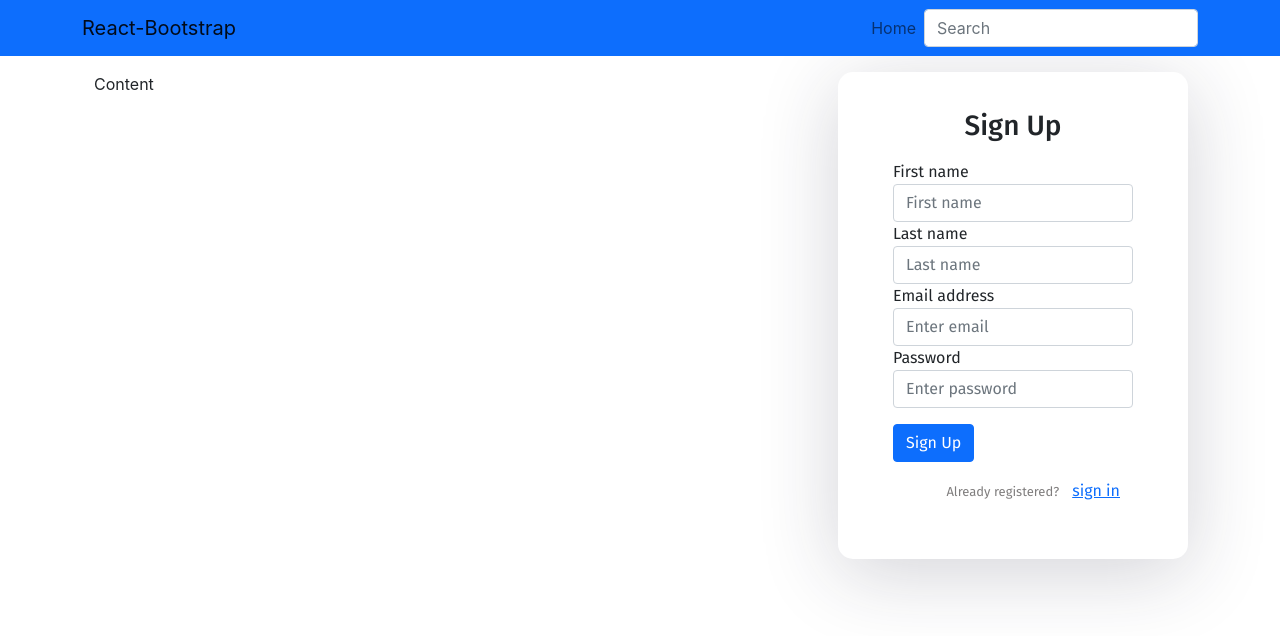
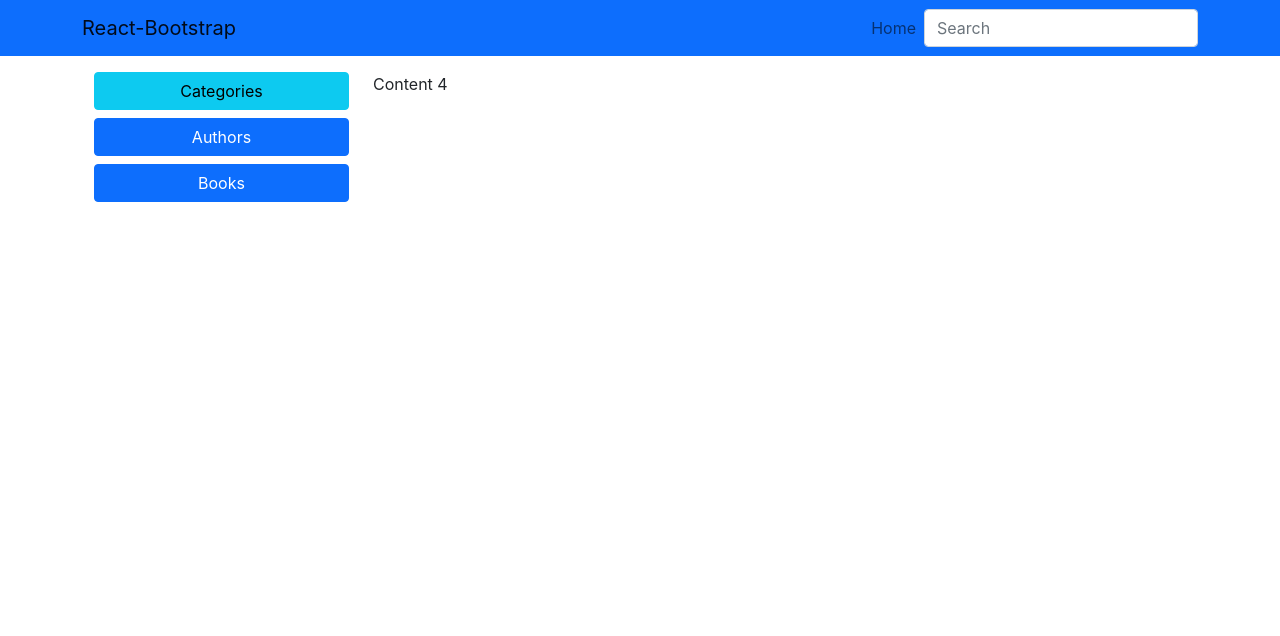
Before and after one commit to ahmedKhaled1995/mern-stack-reactjs, a React (Create React App) app: page /admin in a window 1280 px wide. Before the commit this address led to /. Shown: the top 636 px of the page. Built offline with nearby package versions, Linux system fonts and the light colour scheme.

Commit message:
Added basic admin structure

```diff
--- a/src/App.js
+++ b/src/App.js
@@ -10,6 +10,7 @@ import Logout from "./components/Auth/Logout";
 import Books from "./components/Books/Books";
 
 import './App.css';
+import AdminMain from "./components/Admin/AdminMain";
 
 function App() {
 
@@ -32,9 +33,11 @@ function App() {
         <Container>
           <Switch>
             <Route path="/" render={(props) => <Home handleAuth={handleAuth} {...props} />} exact />
+            <Route path="/admin" component={AdminMain} />
             <Guard>
               <Route path="/books" component={Books} />
               <Route path="/logout" render={(props) => <Logout handleLogout={handleLogout} {...props} />} />
+
             </Guard>
           </Switch>
         </Container>
--- /dev/null
+++ b/src/components/Admin/AdminMain.js
@@ -0,0 +1,45 @@
+import { useState } from "react";
+
+import { Container, Row, Col } from 'react-bootstrap';
+import AdminNav from "./AdminNav";
+
+const AdminMain = (props) => {
+
+    const [categoriesChoosen, setCategoriesChosen] = useState(true);
+    const [authorsChoosen, setAuthorsChosen] = useState(false);
+    const [boohsChoosen, setBooksChosen] = useState(false);
+
+    const handleLinkClicked = (link) => {
+        // console.log(link);
+        if (link === "categories") {
+            setCategoriesChosen(true);
+            setAuthorsChosen(false);
+            setBooksChosen(false);
+        } else if (link === "authors") {
+            setCategoriesChosen(false);
+            setAuthorsChosen(true);
+            setBooksChosen(false);
+        } else {
+            setCategoriesChosen(false);
+            setAuthorsChosen(false);
+            setBooksChosen(true);
+        }
+    };
+
+    return (
+        <Container>
+            <Row>
+                <Col sm={3}>
+                    <AdminNav
+                        categoriesChoosen={categoriesChoosen}
+                        authorsChoosen={authorsChoosen}
+                        booksChoosen={boohsChoosen}
+                        handleLinkClicked={handleLinkClicked}
+                    /></Col>
+                <Col sm={9}>Content 4</Col>
+            </Row>
+        </Container>
+    )
+}
+
+export default AdminMain;
--- /dev/null
+++ b/src/components/Admin/AdminNav.js
@@ -0,0 +1,31 @@
+import { Button } from 'react-bootstrap';
+
+const AdminNav = (props) => {
+    return (
+        <div className="d-flex flex-column ">
+            <Button
+                variant={props.categoriesChoosen ? `info` : `primary`}
+                className="mb-2"
+                onClick={(e) => { props.handleLinkClicked('categories') }}
+            >
+                Categories
+            </Button>
+            <Button
+                variant={props.authorsChoosen ? `info` : `primary`}
+                className="mb-2"
+                onClick={(e) => { props.handleLinkClicked('authors') }}
+            >
+                Authors
+            </Button>
+            <Button
+                variant={props.booksChoosen ? `info` : `primary`}
+                className="mb-2"
+                onClick={(e) => { props.handleLinkClicked('books') }}
+            >
+                Books
+            </Button>
+        </div>
+    )
+}
+
+export default AdminNav;
```
